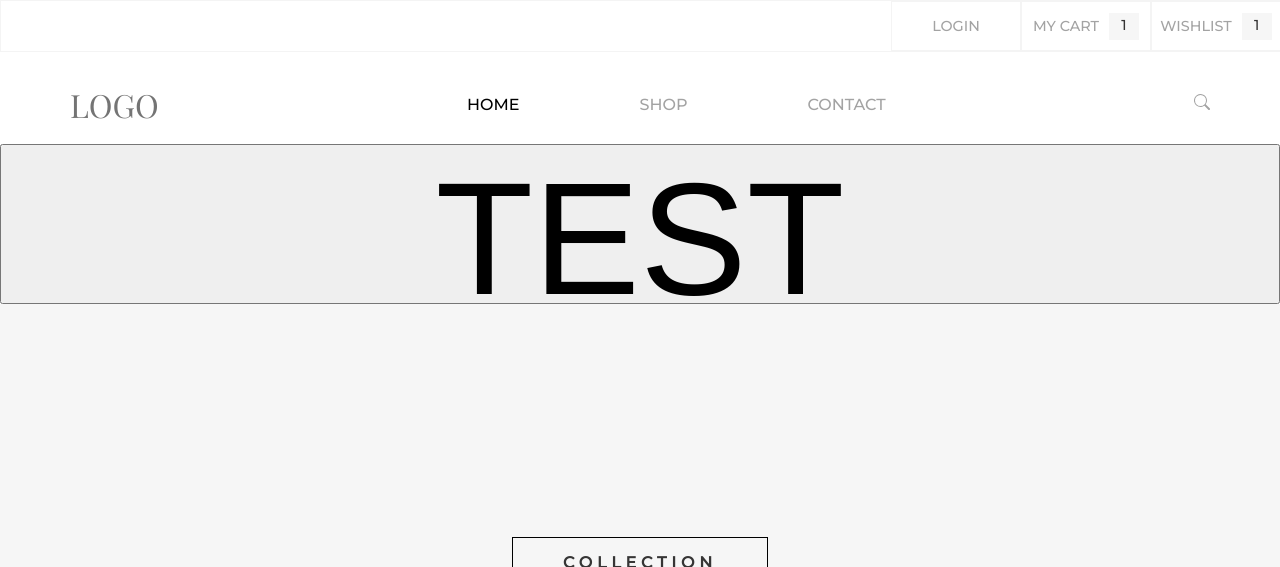
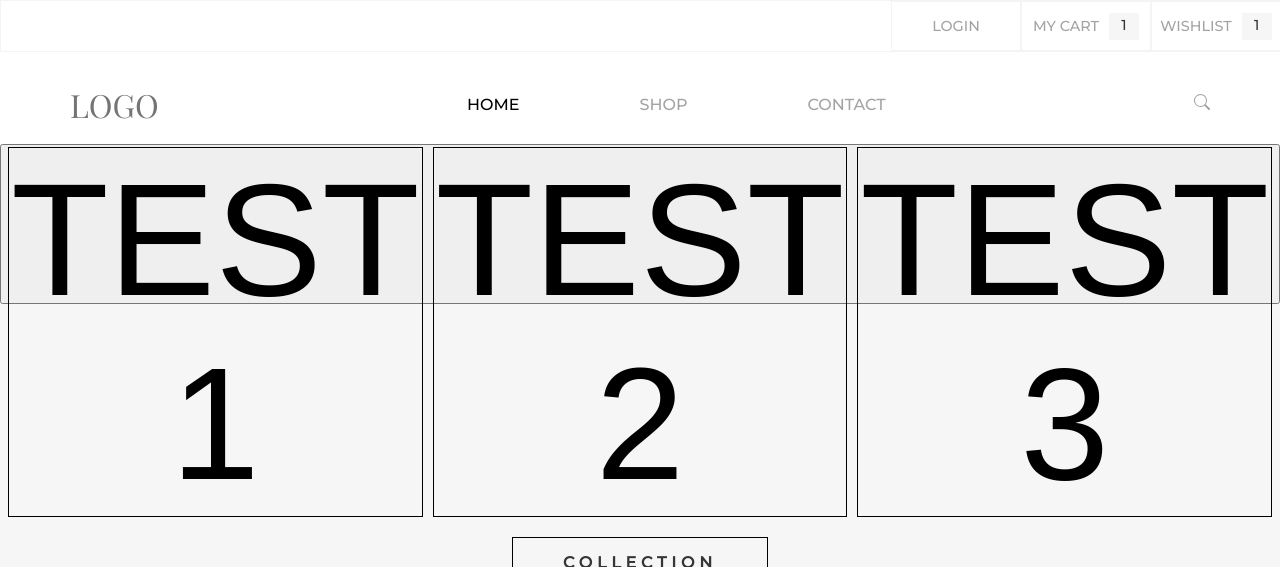
Before and after one commit to MaximKursakov/shop, a React (Create React App) app: page /Home in a window 1280 px wide. Shown: the top 567 px of the page. Built offline with nearby package versions, Linux system fonts and the light colour scheme.

Commit message:
silder items vanish on drag

```diff
--- a/src/App.css
+++ b/src/App.css
@@ -148,7 +148,13 @@ a {
   height: 20vh;
   display: flex;
   justify-content: center;
+  gap: 10px;
+
   font-size: 10rem;
+}
+
+.slider div {
+  border: solid black 1px;
 }
 
 .chair {
--- a/src/components/Slider.js
+++ b/src/components/Slider.js
@@ -1,10 +1,19 @@
-import { motion } from "framer-motion"
+import { motion, useMotionValue, useTransform } from "framer-motion"
 
 export function Slider () {
+    const x = useMotionValue(0)
+    const scale = useTransform(x, [500, 0, -500], [0.5, 1, 0.5])
+    const opacity = useTransform(x, [1000, 500, 0, -500, -1000], [0, 0, 1, 0, 0])
     return(
         <div>
-            <motion.button className="slider" drag dragConstraints={{top: 0, bottom: 0}} dragElastic={0}>
-                TEST
+            <motion.button className="slider"
+                style={{x:x, scale:scale, opacity: opacity }}
+                transition={{}} drag="x"
+                dragConstraints={{top: 0, bottom: 0}}
+                dragElastic={0}>
+                <motion.div>TEST 1</motion.div>
+                <motion.div>TEST 2</motion.div>
+                <motion.div>TEST 3</motion.div>
             </motion.button>
         </div>
     )
```
